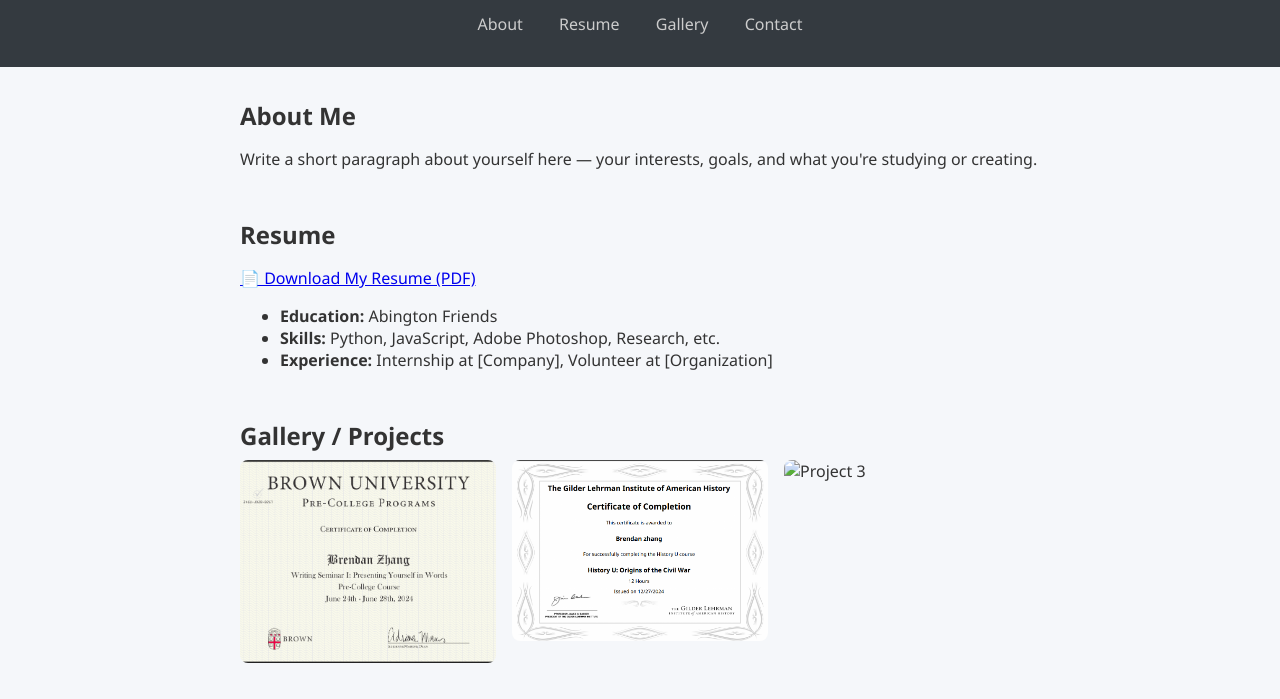
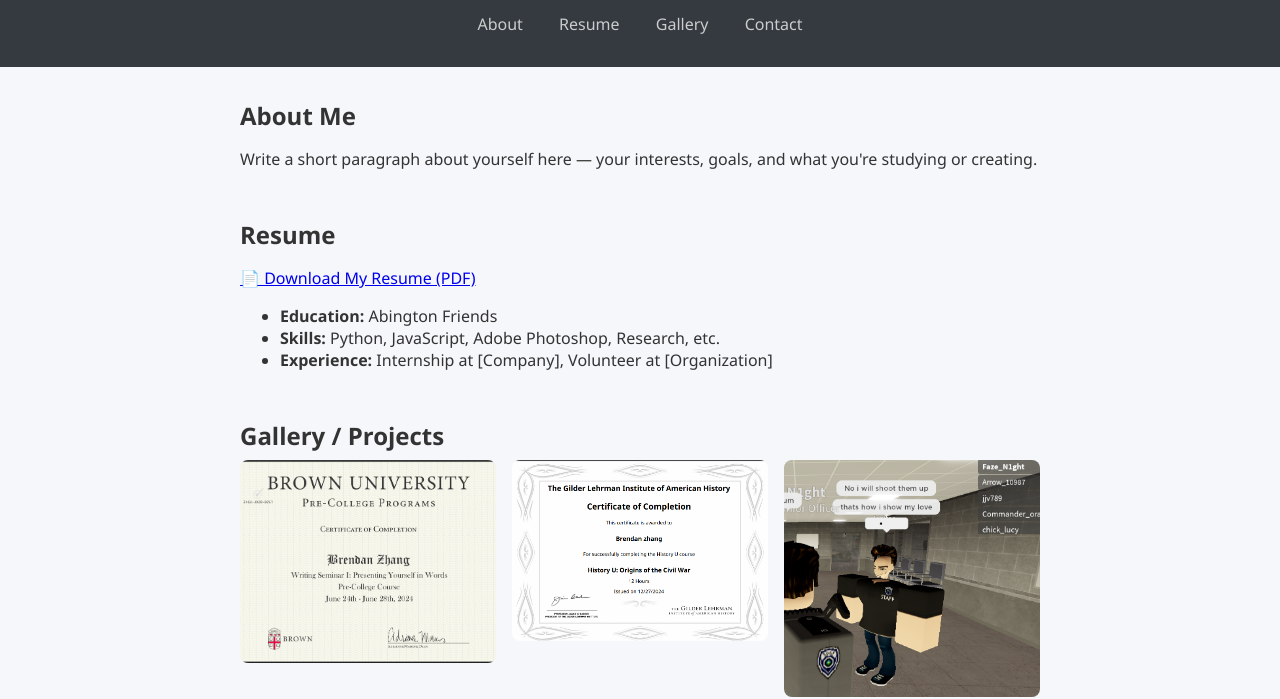
Before and after one commit to temuhub-arch/BrendanZ.github.io, a plain HTML site: page index.html in a window 1280 px wide. Shown: the part 137-836 px from the top of the page. Drawn offline with Linux system fonts and the light colour scheme.

Commit message:
Update index.html

```diff
--- a/index.html
+++ b/index.html
@@ -90,7 +90,7 @@
       <div class="gallery">
         <img src="Brown.png" alt="Brown Precollege">
         <img src="gilder lehmann.png" alt="Gilder Lehmann">
-        <img src="img/project3.jpg" alt="Project 3">
+        <img src="Screenshot 2023-05-25 210640.png" alt="Alana being a bad police">
         <!-- Add more as needed -->
       </div>
     </section>
```
